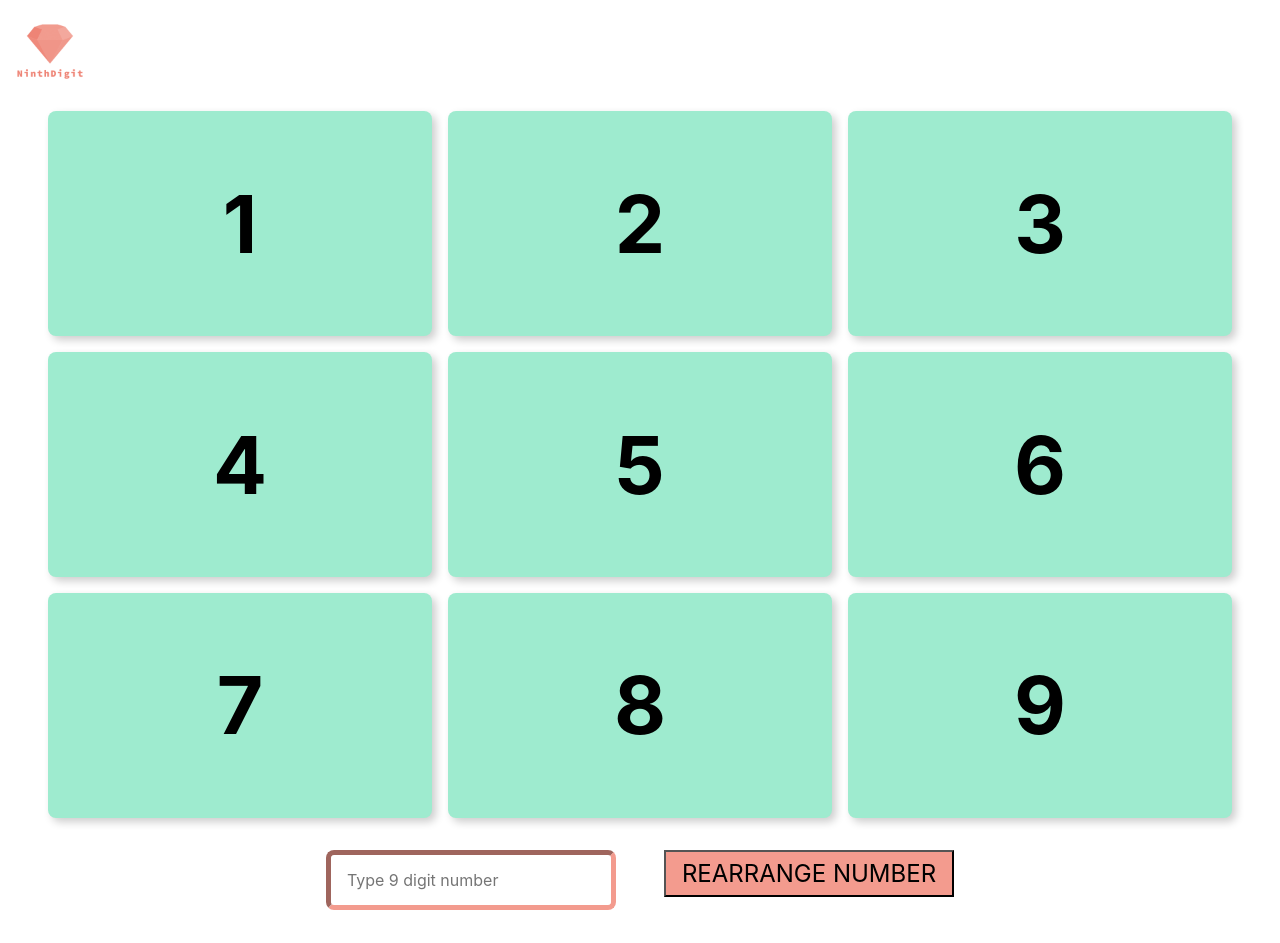
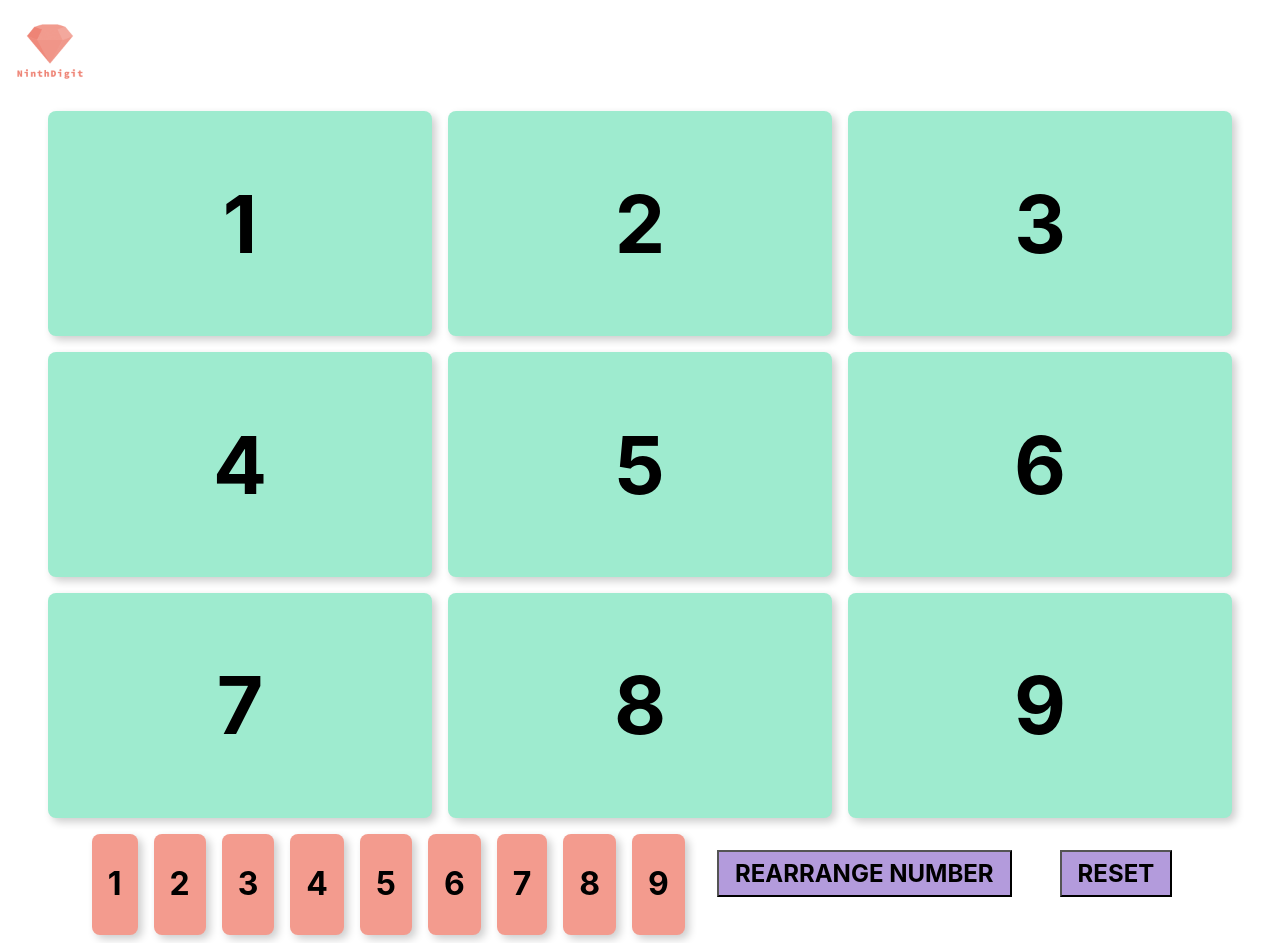
Before and after one commit to natnaelh14/ninth-digit, a React (Create React App) app: page / in a window 1280 px wide. Built offline with nearby package versions, Linux system fonts and the light colour scheme.

Commit message:
enabled draged number options

```diff
--- a/package.json
+++ b/package.json
@@ -6,9 +6,11 @@
     "@testing-library/jest-dom": "^5.16.1",
     "@testing-library/react": "^12.1.2",
     "@testing-library/user-event": "^13.5.0",
+    "array-move": "^4.0.0",
     "react": "^17.0.2",
     "react-dom": "^17.0.2",
     "react-scripts": "5.0.0",
+    "react-sortable-hoc": "^2.0.0",
     "tachyons": "^4.12.0",
     "web-vitals": "^2.1.2"
   },
--- a/public/index.html
+++ b/public/index.html
@@ -24,7 +24,7 @@
       work correctly both with client-side routing and a non-root public URL.
       Learn how to configure a non-root public URL by running `npm run build`.
     -->
-    <title>React App</title>
+    <title>Ninth Digit</title>
   </head>
   <body>
     <noscript>You need to enable JavaScript to run this app.</noscript>
--- a/src/App.css
+++ b/src/App.css
@@ -9,6 +9,16 @@
 
 *:focus {
   outline: none;
+}
+
+input[type=number]{
+  -moz-appearance: textfield;
+}
+
+input::-webkit-outer-spin-button,
+input::-webkit-inner-spin-button {
+    -webkit-appearance: none;
+    margin: 0;
 }
 
 @media (prefers-reduced-motion: no-preference) {
--- a/src/App.js
+++ b/src/App.js
@@ -1,47 +1,34 @@
+import React, { useState } from 'react';
 import './App.css';
 import NumberBox from './components/NumberBox/NumberBox';
 import Header from './components/Header/Header';
 import SearchBox from './components/SearchBox/SearchBox';
 
-const NumberList = [
-  {
-    number: '1',
-  },
-  {
-    number: '2',
-  },
-  {
-    number: '3',
-  },
-  {
-    number: '4',
-  },
-  {
-    number: '5',
-  },
-  {
-    number: '6',
-  },
-  {
-    number: '7',
-  },
-  {
-    number: '8',
-  },
-  {
-    number: '9',
-  },
-];
+const NumberList = [1, 2, 3, 4, 5, 6, 7, 8, 9];
 function App() {
+  const [dragNums, setDragNums] = useState([1, 2, 3, 4, 5, 6, 7, 8, 9]);
+  const [searchNumber, setSearchNumber] = useState(NumberList);
+  const handleSubmit = (e) => {
+      setSearchNumber(dragNums);
+  };
+  const handleReset = (e) => {
+    setSearchNumber(NumberList);
+  };
+
   return (
     <>
       <Header />
       <div className='App'>
-        {NumberList.map((box, i) => {
-          return <NumberBox number={box.number} key={i} />;
+        {searchNumber.map((number) => {
+          return <NumberBox number={number} key={number} />;
         })}
       </div>
-      <SearchBox />
+      <SearchBox
+        handleSubmit={handleSubmit}
+        handleReset={handleReset}
+        setDragNums={setDragNums}
+        dragNums={dragNums}
+      />
     </>
   );
 }
--- /dev/null
+++ b/src/components/Number/Number.jsx
@@ -0,0 +1,14 @@
+import React from 'react';
+
+const Number = ({ num }) => {
+  return (
+    <div
+    className='tc dib br3 ph3-ns ma2 grow bw2 shadow-5'
+    style={{ backgroundColor:'#f39b8e' }}
+    >
+      <p style={{ fontSize: '2rem', fontWeight: 'bold' }}>{num}</p>
+    </div>
+  );
+};
+
+export default Number;
--- a/src/components/SearchBox/SearchBox.jsx
+++ b/src/components/SearchBox/SearchBox.jsx
@@ -1,19 +1,61 @@
-import React from 'react';
+import React, { useState } from 'react';
+import Number from '../Number/Number';
+import { sortableContainer, sortableElement } from 'react-sortable-hoc';
+import { arrayMoveImmutable } from 'array-move';
 
-const SearchBox = () => {
+const SearchBox = ({ handleSubmit, handleReset, dragNums, setDragNums }) => {
+  const SortableGifsContainer = sortableContainer(({ children }) => (
+    <div className='gifs'>{children}</div>
+  ));
+  const SortableGif = sortableElement(({ num }) => (
+    <Number key={num} num={num} />
+  ));
+  const onSortEnd = ({ oldIndex, newIndex }) =>
+    setDragNums(arrayMoveImmutable(dragNums, oldIndex, newIndex));
+
   return (
-    <div style={{ display: 'flex', flexDirection: 'row', justifyContent: 'center' }}>
+    <div
+      style={{
+        display: 'flex',
+        flexDirection: 'row',
+        justifyContent: 'center',
+      }}
+    >
+      <SortableGifsContainer
+        axis='x'
+        onSortEnd={onSortEnd}
+        onSortStart={(_, event) => event.preventDefault()}
+      >
+        {dragNums.map((num, i) => (
+          <SortableGif index={i} key={i} num={num} />
+        ))}
+      </SortableGifsContainer>
       <div className='pa2'>
-        <input
-          className='pa3 bb br3 grow ma3'
-          style={{ borderColor: '#f39b8e', borderWidth: 'thick' }}
-          type='search'
-          placeholder='Type 9 digit number'
-        />
+        <button
+          className='pv2 ph3 ma3 grow'
+          style={{
+            backgroundColor: '#b39bdc',
+            fontWeight: 'bold',
+            color: 'black',
+            fontSize: '1.5rem',
+          }}
+          onClick={handleSubmit}
+        >
+          REARRANGE NUMBER
+        </button>
       </div>
       <div className='pa2'>
-        <button className='pv2 ph3 ma3 grow' style={{ backgroundColor: '#f39b8e', color: 'black', fontSize: '1.5rem' }}>
-          REARRANGE NUMBER
+        <button
+          className='pv2 ph3 ma3 grow'
+          style={{
+            backgroundColor: '#b39bdc',
+            fontWeight: 'bold',
+            color: 'black',
+            fontSize: '1.5rem',
+          }}
+          onClick={handleReset}
+        >
+          RESET
         </button>
       </div>
     </div>
```
Also changed, not shown: 1 other file (tests, documents, lock files or other folders).
